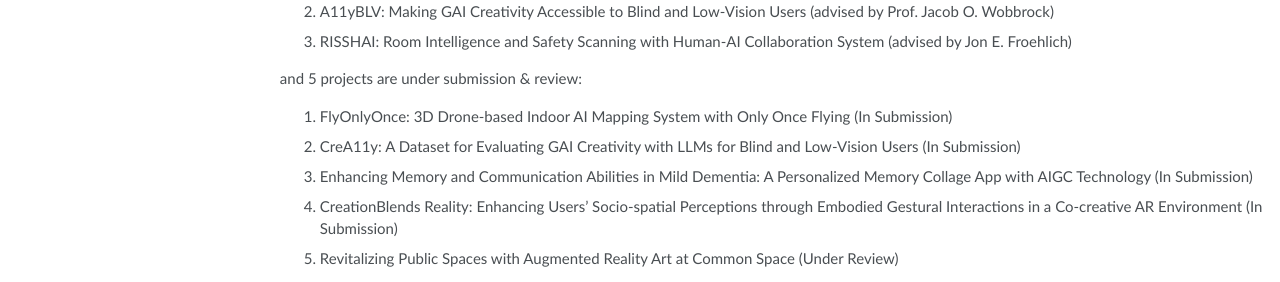
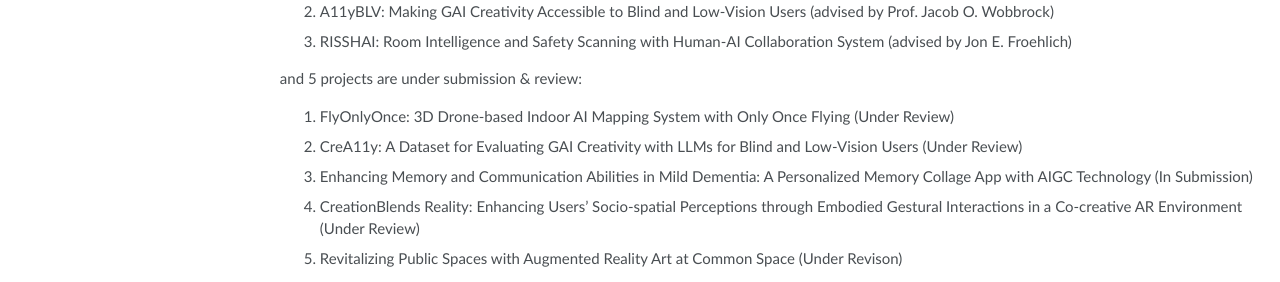
Before and after one commit to Ruiqi-Chen-0216/Ruiqi-Chen-0216.github.io, a Jekyll site: the page built from _pages/publications.md, in a window 1280 px wide and 1329 px high. Shown: the part 1044-1326 px from the top of the window. Built offline with Jekyll 4.4.1, drawn with Linux system fonts in a browser that asks for light colours; some web fonts are replaced.

Commit message:
Update publications.md

```diff
--- a/_pages/publications.md
+++ b/_pages/publications.md
@@ -70,11 +70,11 @@ There are 3 projects currently ongoing:
 3. RISSHAI: Room Intelligence and Safety Scanning with Human-AI Collaboration System (advised by Jon E. Froehlich)
 
 and 5 projects are under submission & review:
-1. FlyOnlyOnce: 3D Drone-based Indoor AI Mapping System with Only Once Flying (In Submission)
-2. CreA11y: A Dataset for Evaluating GAI Creativity with LLMs for Blind and Low-Vision Users (In Submission)
+1. FlyOnlyOnce: 3D Drone-based Indoor AI Mapping System with Only Once Flying (Under Review)
+2. CreA11y: A Dataset for Evaluating GAI Creativity with LLMs for Blind and Low-Vision Users (Under Review)
 3. Enhancing Memory and Communication Abilities in Mild Dementia: A Personalized Memory Collage App with AIGC Technology (In Submission)
-4. CreationBlends Reality: Enhancing Users' Socio-spatial Perceptions through Embodied Gestural Interactions in a Co-creative AR Environment (In Submission)
-5. Revitalizing Public Spaces with Augmented Reality Art at Common Space (Under Review)
+4. CreationBlends Reality: Enhancing Users' Socio-spatial Perceptions through Embodied Gestural Interactions in a Co-creative AR Environment (Under Review)
+5. Revitalizing Public Spaces with Augmented Reality Art at Common Space (Under Revison)
 
 <!--- [Lorem ipsum dolor sit amet, consectetur adipiscing elit. Vivamus ornare aliquet ipsum, ac tempus justo dapibus sit amet](https://github.com), A, B, C, **CVPR 2020**-->
 
```
